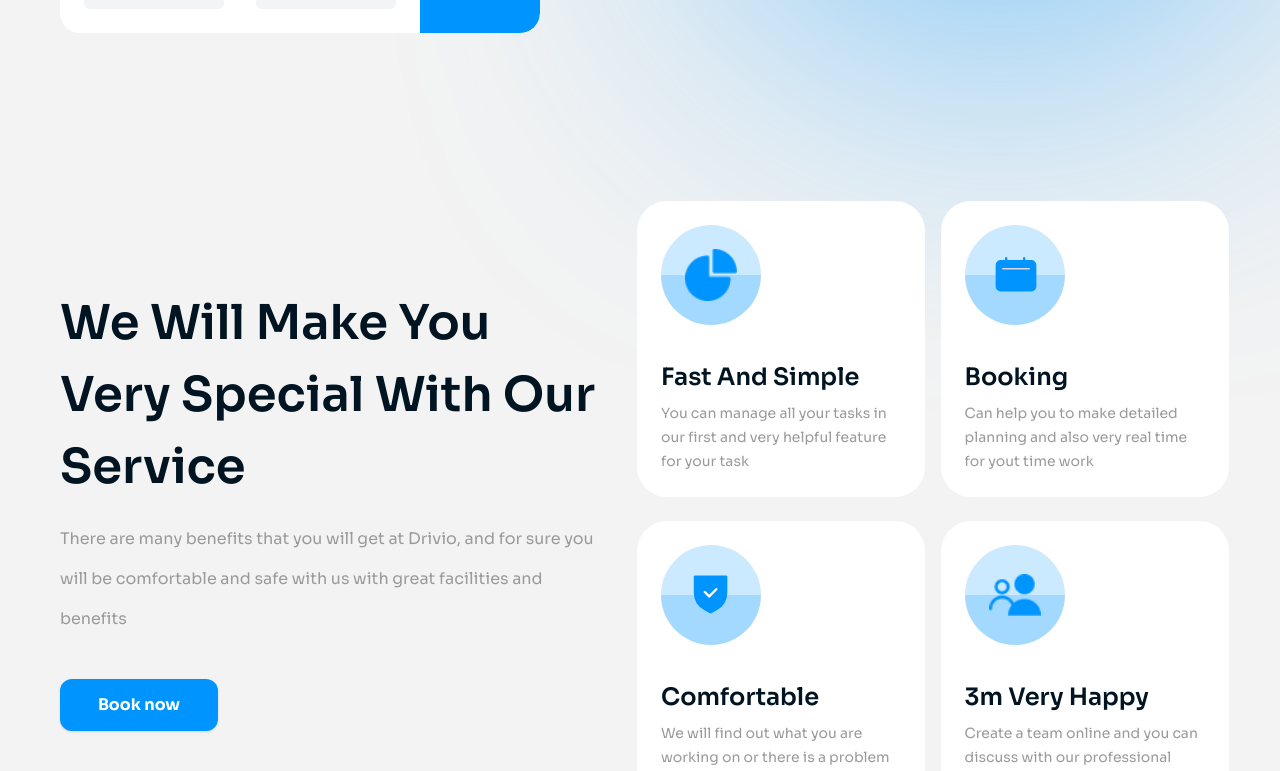
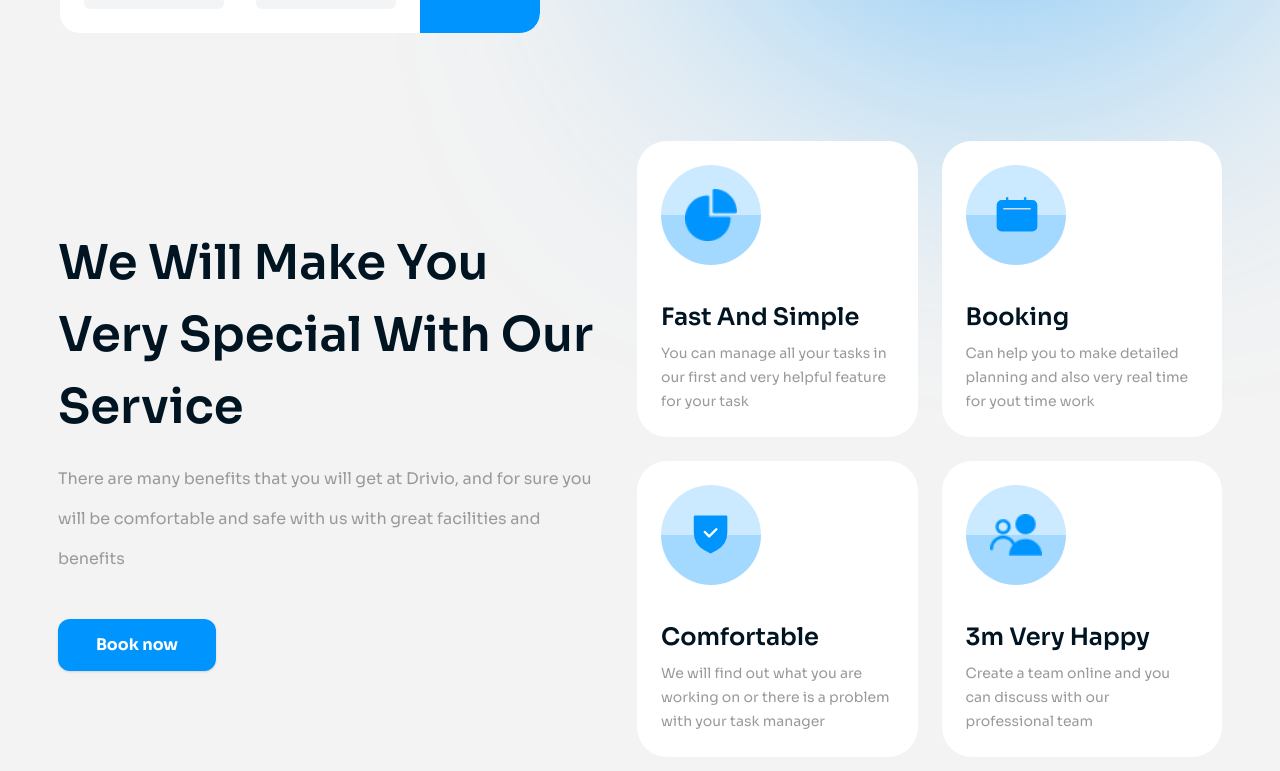
Before and after one commit to RanaMubashirTariq/Drivio-Landing-Nextjs, a Next.js app: page / in a window 1280 px wide. Shown: the part 649-1420 px from the top of the page. Built offline with nearby package versions, Linux system fonts and the light colour scheme.

Commit message:
updated all files 1

```diff
--- a/app/components/HeroSection/HeroSection.tsx
+++ b/app/components/HeroSection/HeroSection.tsx
@@ -52,15 +52,18 @@ export default function HeroSection () {
     },
   ];
 
-
 useEffect(() => {
   const handleScroll = () => {
     const sections = ["home", "about", "pricing", "testimonial"];
+    const scrollPosition = window.scrollY + 130; // Add padding for fixed header
+
     for (const id of sections) {
       const section = document.getElementById(id);
       if (section) {
-        const rect = section.getBoundingClientRect();
-        if (rect.top <= 150 && rect.bottom >= 150) {
+        const offsetTop = section.offsetTop;
+        const offsetHeight = section.offsetHeight;
+
+        if (scrollPosition >= offsetTop && scrollPosition < offsetTop + offsetHeight) {
           setActiveSection(id);
           break;
         }
@@ -69,13 +72,14 @@ useEffect(() => {
   };
 
   window.addEventListener("scroll", handleScroll);
+  handleScroll(); // Trigger once on load
   return () => window.removeEventListener("scroll", handleScroll);
 }, []);
 
 
 
     return (
-        <section className="relative w-full  bg-[#f3f3f3] overflow-hidden  ">
+        <section className="relative w-full flex flex-col items-center bg-[#f3f3f3] overflow-hidden  ">
 
                      {/* NavbarSection  */}
 
@@ -152,15 +156,10 @@ useEffect(() => {
           {/* Mobile Navigation Menu - shows below 1000px */}
           <div className={`min-[1000px]:hidden w-full ${isMenuOpen ? 'block' : 'hidden'} absolute top-[90px] left-0 bg-white shadow-lg py-4 px-6 z-50`}>
             <div className="w-full">
-              <ul className="flex flex-col space-y-4 text-base font-normal text-[#001422]">
+              <ul className="flex flex-col items-center space-y-4 text-base font-normal text-[#001422]">
             <li>
               <Link href="#" className={`${pathname === "/" ? "text-[#0095fe] font-medium" : "text-[#9A9A9A]"} hover:text-[#9A9A9A]`}>
                 Home
-              </Link>
-            </li>
-            <li>
-              <Link href="#about" className={`${pathname === "#about" ? "text-[#0095fe] font-medium" : "text-[#001422]"} hover:text-[#9A9A9A]`}>
-                About Us
               </Link>
             </li>
             <li>
@@ -177,7 +176,7 @@ useEffect(() => {
                     <Link
                       href="#pricing"
                       className={`${
-                        activeSection === "about" ? "text-[#0095fe] font-medium" : "text-[#9A9A9A]"
+                        activeSection === "pricing" ? "text-[#0095fe] font-medium" : "text-[#9A9A9A]"
                       } hover:text-[#0095fe]`}
                     >
                       Pricing
@@ -187,12 +186,17 @@ useEffect(() => {
                     <Link
                       href="#testimonial"
                       className={`${
-                        activeSection === "about" ? "text-[#0095fe] font-medium" : "text-[#9A9A9A]"
+                        activeSection === "testimonial" ? "text-[#0095fe] font-medium" : "text-[#9A9A9A]"
                       } hover:text-[#0095fe]`}
                     >
                       Testimonial
                     </Link>
             </li>
+                   <li>
+           <Button className=" bg-[#0095fe] text-white font-bold rounded-xl h-[52px] w-[200px] font-['sora'] ">
+            Sign In
+          </Button>
+                   </li>
               </ul>
             </div>
           </div>
@@ -219,7 +223,7 @@ useEffect(() => {
 
 
         {/* Right Part HeroSection */}
-        <div className="z-10 lg:absolute top-[216px] left-[120px] max-[1300px]:left-[60px] max-[1100px]:left-[40px] max-[767px]:left-[0px] max-[1000px]:px-[50px] max-[680px]:px-[25px]  w-full max-w-[566px] max-[1300px]:max-w-[480px] max-[1100px]:max-w-[380px] max-[1022px]:max-w-full max-[1022px]:items-center  flex flex-col gap-[89.5px]  max-[1300px]:gap-[50px] max-[767px]:gap-[30px] ">
+        <div  className=" z-10 lg:absolute top-[216px] left-[120px] max-[1300px]:left-[60px] max-[1100px]:left-[40px] max-[767px]:left-[0px] max-[1000px]:px-[50px] max-[680px]:px-[25px]  w-full max-w-[566px] max-[1300px]:max-w-[480px] max-[1100px]:max-w-[380px] max-[1022px]:max-w-full max-[1022px]:items-center  flex flex-col gap-[89.5px]  max-[1300px]:gap-[50px] max-[767px]:gap-[30px] ">
 
 
               <div className="flex flex-col gap-8 max-[1022px]:items-center max-[767px]:gap-4">
@@ -320,8 +324,8 @@ useEffect(() => {
                                     {/* Features Section */}
 
 
-             <section id="about" className="scroll-mt-[120px]   py-10  px-[120px] max-[1300px]:px-[60px] max-[1100px]:px-[40px]  max-[767px]:px-[25px] overflow-hidden pt-[850px]  max-[1100px]:pt-[700px] max-[1000px]:pt-[40px]">
-        <div className="flex flex-col min-[1100px]:flex-row gap-10 items-center justify-center min-[1100px]:justify-between text-center lg:text-left">
+             <section id="about" className="mt-[750px] max-[1100px]:mt-[650px] max-[1000px]:mt-0    py-10  px-[120px] max-[1300px]:px-[60px] max-[1100px]:px-[40px]  max-[767px]:px-[25px] overflow-hidden  max-[1000px]:pt-[40px]">
+        <div className="flex flex-col min-[1100px]:flex-row gap-10 items-center justify-center min-[1100px]:justify-between text-center lg:text-left ">
 
           <div className="w-full min-[1100px]:w-[539px] flex flex-col gap-[40px] max-[1000px]:gap-[20px] max-[1100px]:items-center">
             <div className="flex flex-col gap-[16px] max-[1100px]:items-center">
@@ -340,13 +344,13 @@ useEffect(() => {
           </div>
 
 
-          <div className="relative w-full min-[1100px]:w-[585px]  grid  grid-cols-1 min-[767px]:grid-cols-2 gap-[10px] min-[767px]:gap-6">
+          <div className="relative w-full min-[1100px]:w-[585px]  grid  max-[766px]:grid-cols-1 min-[767px]:grid-cols-2 gap-[10px] min-[767px]:gap-6">
             {featureCards.map((card) => (
               <Card
                 key={card.id}
-                className="bg-white rounded-[30px] overflow-hidden w-full h-auto min-w-[288px]"
+                className="bg-white rounded-[30px] overflow-hidden w-full h-auto min-w-[370px]:min-w-[288px] "
               >
-                <CardContent className="p-4 min-[767px]:p-6 ">
+                <div className="p-4 min-[767px]:p-6 ">
                   <div className="relative w-[80px] min-[320px]:w-[85px] min-[370px]:w-[90px] min-[767px]:w-[100px] h-[80px]  min-[370px]:h-[90px] min-[767px]:h-[100px] mb-4 min-[767px]:mb-10 mx-auto lg:mx-0">
                     <div className="absolute w-full h-full top-0 left-0 bg-[#0095fe] rounded-[50px] opacity-[20%]" />
                     <img
@@ -392,7 +396,7 @@ useEffect(() => {
                   <p className="font-['sora'] font-normal text-[#9a9a9a] text-[14px] min-[767px]:text-sm leading-[24px] min-[767px]:leading-6 text-center lg:text-left">
                     {card.description}
                   </p>
-                </CardContent>
+                </div>
               </Card>
             ))}
           </div>
--- a/app/globals.css
+++ b/app/globals.css
@@ -59,5 +59,5 @@ body {
 
 html {
   scroll-behavior: smooth;
-  scroll-padding-top: 120px;
+  scroll-padding-top: 80px;
 }
--- a/app/page.tsx
+++ b/app/page.tsx
@@ -8,11 +8,19 @@ import CustomerTestimonialsSection from "./components/CustomerTestimonialsSectio
 export default function Home() {
   return (
     <div className="bg-[#F4F4F4]">
-      <section id="home">
+        <section id="home">
         <HeroSection />
+       </section>
+
+
+
+      <section id="pricing">
+        <ServiceFeaturesSection />
       </section>
-        <ServiceFeaturesSection />
+
+      <section id="testimonial">
         <CustomerTestimonialsSection/>
+      </section>
 
       <FAQSection />
       <SiteFooterSection />
```
